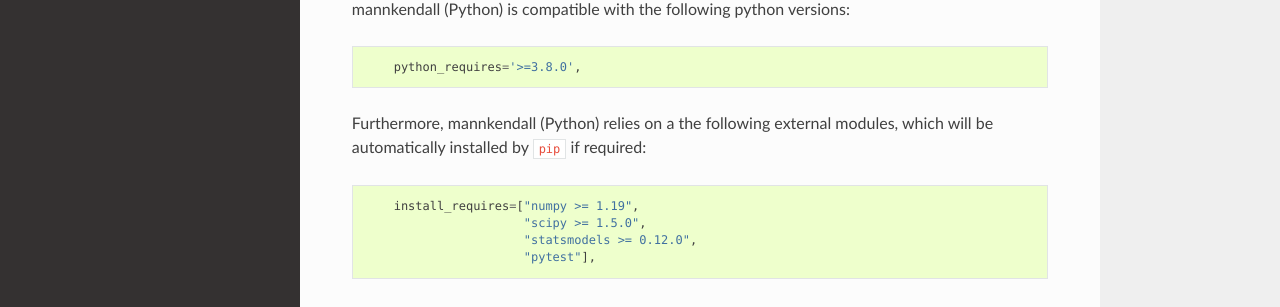
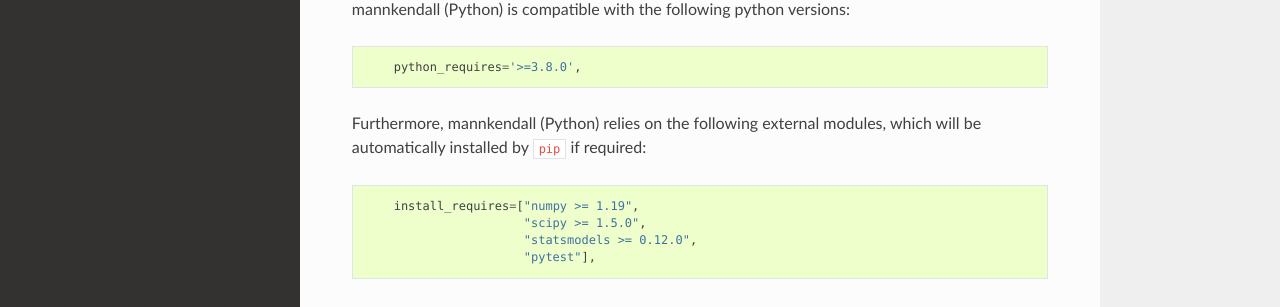
Before and after one commit to mannkendall/Python, a Sphinx documentation site: the page built from docs/source/installation.rst, in a window 1280 px wide and 1281 px high. Shown: the part 602-909 px from the top of the window. Built offline with Sphinx 7.4.7 and the Read the Docs theme 2.0.0, drawn with Linux system fonts in a browser that asks for light colours; pages that are not in the unit, such as notebooks, are missing from menus; the version number could not be read and is left out.

Commit message:
Fix typo

```diff
--- a/docs/source/installation.rst
+++ b/docs/source/installation.rst
@@ -28,7 +28,7 @@ Requirements
     :language: python
     :lines: 39
 
-Furthermore, |name| relies on a the following external modules, which will be automatically
+Furthermore, |name| relies on the following external modules, which will be automatically
 installed by ``pip`` if required:
 
 .. literalinclude:: ../../setup.py
```
